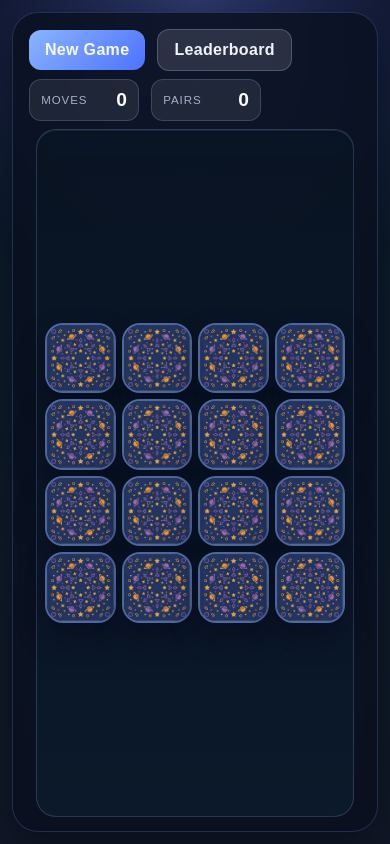
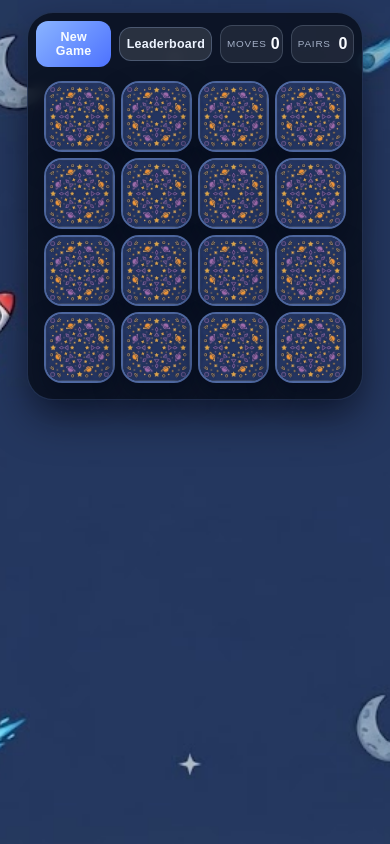
Before and after one commit to achulkova/memory-game, a website with bundled scripts: page index.html in a window 390 px wide. Built offline with nearby package versions, Linux system fonts and the light colour scheme.

Commit message:
style: update game layout and space background

```diff
--- a/scss/_base.scss
+++ b/scss/_base.scss
@@ -26,9 +26,7 @@ body {
   align-items: flex-start;
   padding: 12px;
   overflow: hidden;
-  background:
-    radial-gradient(circle at top, rgba(122, 141, 255, 0.36), transparent 36%),
-    linear-gradient(180deg, #020817 0%, #0d1b2a 32%, #111827 100%);
+  background: url("../assets/images/space-background.jpg") center / cover no-repeat;
 }
 
 button {
--- a/scss/_game.scss
+++ b/scss/_game.scss
@@ -9,10 +9,9 @@
   aspect-ratio: 1;
   margin: 0 auto;
   padding: clamp(8px, 1.4vw, 14px);
-  border: 1px solid rgba(155, 190, 255, 0.2);
-  border-radius: 20px;
-  background: linear-gradient(180deg, rgba(9, 21, 35, 0.75) 0%, rgba(13, 27, 44, 0.9) 100%);
-  box-shadow: inset 0 1px 0 rgba(255, 255, 255, 0.08);
+  border: none;
+  background: transparent;
+  box-shadow: none;
   flex: 1 1 auto;
   align-content: center;
 }
@@ -84,26 +83,6 @@
 
 @media (max-width: 1024px) {
   .app {
-    width: min(100%, 760px);
+    width: min(100%, calc(100vw - 54px), calc(100dvh - 162px));
   }
 }
-
-@media (max-width: 640px) {
-  .app {
-    padding: 12px 12px 14px;
-  }
-
-  .header {
-    gap: 8px;
-    padding-bottom: 8px;
-  }
-
-  .button {
-    padding: 0.7rem 1rem;
-  }
-
-  .stat {
-    min-width: 110px;
-    padding: 0.55rem 0.7rem;
-  }
-}
--- a/scss/_header.scss
+++ b/scss/_header.scss
@@ -2,14 +2,14 @@
 @use "mixins" as *;
 
 .app {
-  width: min(100%, 960px);
-  height: calc(100dvh - 24px);
+  width: min(100%, calc(100vw - 54px), calc(100dvh - 162px));
+  height: auto;
   max-height: calc(100dvh - 24px);
-  background: rgba(9, 16, 30, 0.8);
+  padding: 8px;
+  background: rgba(9, 16, 30, 0.86);
   border: 1px solid rgba(127, 171, 255, 0.2);
   border-radius: 26px;
   box-shadow: 0 18px 40px rgba(3, 8, 18, 0.5);
-  padding: 12px 14px 14px;
   backdrop-filter: blur(6px);
   display: flex;
   flex-direction: column;
@@ -17,21 +17,17 @@
 }
 
 .header {
-  display: flex;
+  display: grid;
+  grid-template-columns: 1.2fr 1.3fr 1fr 1fr;
   align-items: center;
-  justify-content: space-between;
-  gap: 12px;
-  flex-wrap: wrap;
-  padding: 4px 4px 12px;
+  gap: 8px;
+  padding: 0 0 8px;
   flex-shrink: 0;
 }
 
 .header__actions,
 .header__stats {
-  display: flex;
-  align-items: center;
-  gap: 12px;
-  flex-wrap: wrap;
+  display: contents;
 }
 
 .button {
@@ -56,8 +52,8 @@
 }
 
 .stat {
-  min-width: 130px;
-  padding: 0.7rem 0.9rem;
+  min-width: 0;
+  padding: 0.7rem 0.65rem;
   border-radius: 12px;
   background: rgba(255, 255, 255, 0.08);
   border: 1px solid rgba(200, 221, 255, 0.18);
@@ -79,3 +75,29 @@
   font-weight: 700;
   color: #f9fbff;
 }
+
+@media (max-width: 640px) {
+  .header {
+    gap: 8px;
+    padding-bottom: 6px;
+  }
+
+  .button {
+    padding: 0.55rem 0.4rem;
+    font-size: 0.78rem;
+  }
+
+  .stat {
+    padding: 0.55rem 0.35rem;
+    font-size: 0.78rem;
+    gap: 4px;
+  }
+
+  .stat__label {
+    font-size: 0.62rem;
+  }
+
+  .stat__value {
+    font-size: 1rem;
+  }
+}
```
Also changed, not shown: assets/images/space-background.jpg (added), css/style.css, 1 other file.
